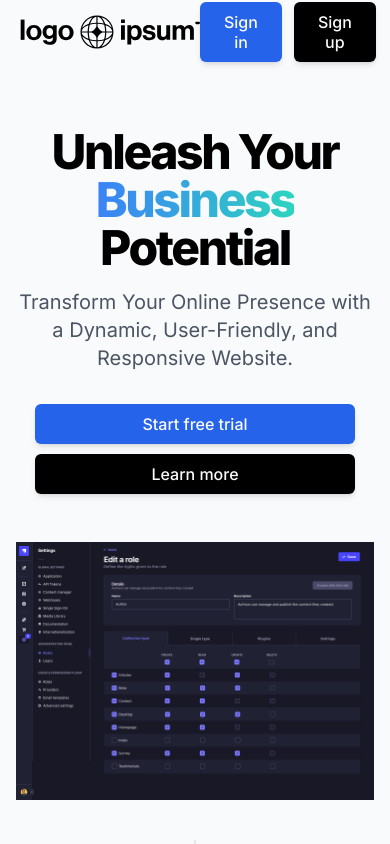
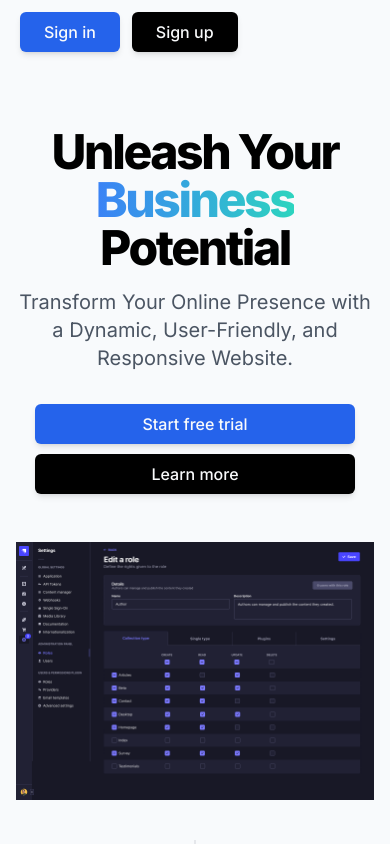
Before and after one commit to xdguido/nextjs-landing-template, a Next.js app: page / in a window 390 px wide. Shown: the top 844 px of the page. Built offline with nearby package versions, Linux system fonts and the light colour scheme.

Commit message:
update style

```diff
--- a/components/header.tsx
+++ b/components/header.tsx
@@ -41,7 +41,7 @@ export default function Header() {
                 )}
             >
                 {/* <div className="flex flex-1 items-center justify-between h-16"> */}
-                <div className="flex flex-shrink-0 items-center">
+                <div className="hidden sm:flex flex-shrink-0 items-center">
                     <Logo />
                 </div>
                 <div className="flex items-center">
```
